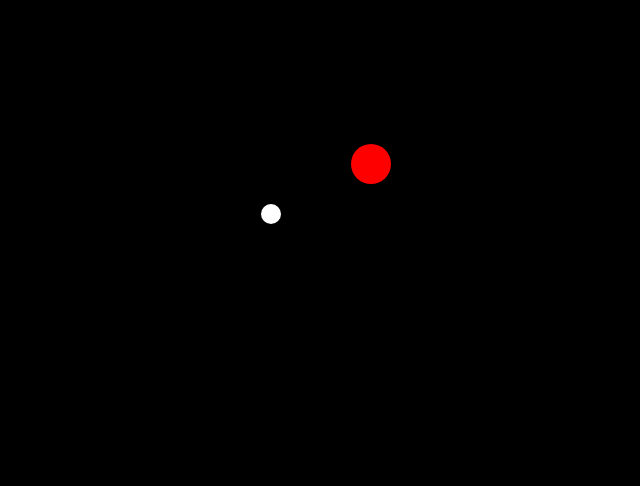
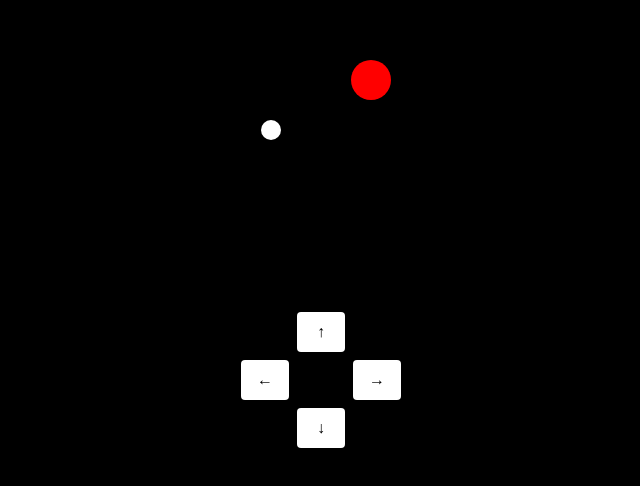
Before and after one commit to aaazhari/lamp-website, a Next.js app: page /pacman in a window 1280 px wide. Shown: the part 186-672 px from the top of the page, without its empty margins (319-959 px from the left). Built offline with nearby package versions, Linux system fonts and the light colour scheme.

Commit message:
update metadata

```diff
--- a/app/pacman/page.tsx
+++ b/app/pacman/page.tsx
@@ -88,13 +88,64 @@ export default function PacmanPage() {
   }, [status]);
 
   return (
-    <div className="flex flex-col items-center justify-center h-screen bg-black text-white">
-      {status === "playing" && <canvas ref={canvasRef} width={500} height={300} />}
+    <div className="flex flex-col items-center justify-center h-screen bg-black text-white gap-4">
+      {status === "playing" && (
+        <>
+          <canvas ref={canvasRef} width={500} height={300} />
+
+          {/* Mobile Controls */}
+          <div className="grid grid-cols-3 gap-2 mt-4">
+            <div></div>
+            <button
+              onClick={() => {
+                window.dispatchEvent(new KeyboardEvent("keydown", { key: "ArrowUp" }));
+              }}
+              className="bg-white text-black px-4 py-2 rounded"
+            >
+              ↑
+            </button>
+            <div></div>
+
+            <button
+              onClick={() => {
+                window.dispatchEvent(new KeyboardEvent("keydown", { key: "ArrowLeft" }));
+              }}
+              className="bg-white text-black px-4 py-2 rounded"
+            >
+              ←
+            </button>
+
+            <div></div>
+
+            <button
+              onClick={() => {
+                window.dispatchEvent(new KeyboardEvent("keydown", { key: "ArrowRight" }));
+              }}
+              className="bg-white text-black px-4 py-2 rounded"
+            >
+              →
+            </button>
+
+            <div></div>
+            <button
+              onClick={() => {
+                window.dispatchEvent(new KeyboardEvent("keydown", { key: "ArrowDown" }));
+              }}
+              className="bg-white text-black px-4 py-2 rounded"
+            >
+              ↓
+            </button>
+            <div></div>
+          </div>
+        </>
+      )}
 
       {status !== "playing" && (
         <div className="text-center">
           <h1 className="text-4xl font-bold">Welcome to LAMP Event</h1>
-          <p className="mt-4 text-xl"> IHC Bring Your Kid To Work Day</p>
+          <p className="mt-4 text-xl">
+            {status === "win" ? "You Win 🎉" : "You Lose 😢"}
+          </p>
         </div>
       )}
     </div>
```
